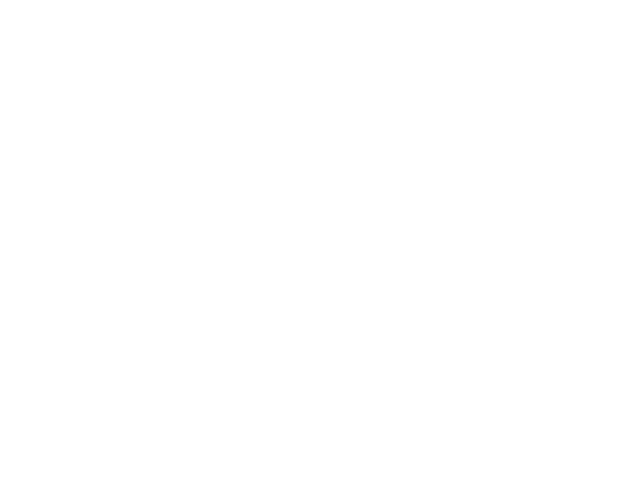
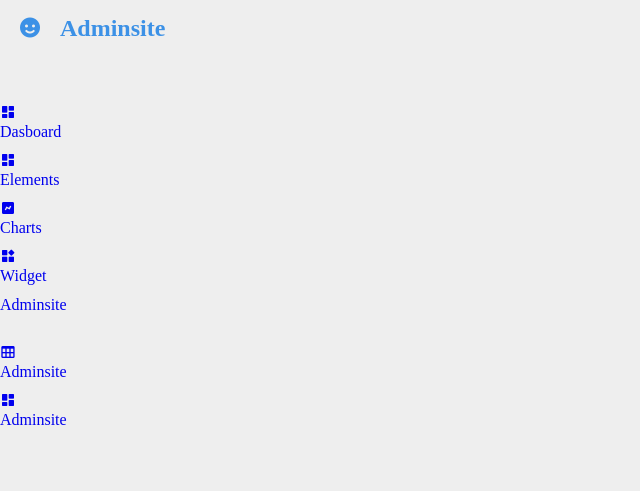
Before and after one commit to JesusDavidAgamezBarrios/examen-html-y-css, a plain HTML site: page index.html in a window 1280 px wide. Shown: the whole page, without its empty margins (0-640 px from the left). Drawn offline with nearby package versions, Linux system fonts and the light colour scheme.

Commit message:
feat: :construction: Sidebard
Construccion del sideBar

latinoamericacampus233@gmail.com

```diff
--- a/css/styles.css
+++ b/css/styles.css
@@ -0,0 +1,61 @@
+* {
+    margin: 0;
+    padding: 0;
+    box-sizing: border-box;
+}
+
+:root {
+    --light: #f9f9f9;
+    --blue: #3c91e6;
+    --light-blue: #cfe8ff;
+    --grey: #eee;
+    --dark-grey: #AAAAAA;
+    --dark: #342e37;
+
+}
+
+a {
+    text-decoration: none;
+}
+
+li {
+    list-style: none;
+}
+
+body {
+    background: var(--grey);
+
+}
+
+#sidebar {
+    top: 0;
+    left: 0;
+    width: 280px;
+    height: 100%;
+    position: fixed;
+    z-index: 1000;
+}
+
+#sidebar .brand {
+    font-size: 24px;
+    font-weight: 700;
+    height: 56px;
+    display: flex;
+    align-items: center;
+    color: var(--blue);
+}
+
+#sidebar .brand .bx {
+    min-width: 60px;
+    display: flex;
+    justify-content: center;
+}
+
+#sidebar .side-menu {
+    width: 100%;
+    margin-top: 48px;
+}
+#sidebar .side-menu li{
+    height: 48px;
+    background: var(--grey);
+}
--- a/index.html
+++ b/index.html
@@ -1,15 +1,68 @@
 <!DOCTYPE html>
 <html lang="en">
+
 <head>
     <meta charset="UTF-8">
     <meta name="viewport" content="width=device-width, initial-scale=1.0">
     <link rel="stylesheet" href="css/styles.css">
+    <!-- Boxicons -->
+    <link href='https://unpkg.com/boxicons@2.0.9/css/boxicons.min.css' rel='stylesheet'>
 
-    <title>Admin site</title>
+    <title>Adminsite</title>
 </head>
+
 <body>
-    <header>
+    <section id="sidebar">
+        <a href="#" class="brand">
+            <i class='bx bxs-smile'></i>
+            <p class="text">Adminsite</p>
+        </a>
+        <ul class="side-menu top">
+            <li>
+                <a href="#">
+                    <i class='bx bxs-dashboard' ></i>
+                    <p class="text">Dasboard</p>
+                </a>
+            </li>
+            <li>
+                <a href="#">
+                    <i class='bx bxs-dashboard' ></i>
+                    <p class="text">Elements</p>
+                </a>
+            </li>
+            <li>
+                <a href="#">
+                    <i class='bx bxs-chart'></i>
+                    <p class="text">Charts</p>
+                </a>
+            </li>
+            <li>
+                <a href="#">
+                    <i class='bx bxs-widget'></i>
+                    <p class="text">Widget</p>
+                </a>
+            </li>
+            <li>
+                <a href="#">
 
-    </header>
+                    <p class="text">Adminsite</p>
+                </a>
+            </li>
+            <li>
+                <a href="#">
+                    <i class='bx bx-table'></i>
+                    <p class="text">Adminsite</p>
+                </a>
+            </li>
+            <li>
+                <a href="#">
+                    <i class='bx bxs-dashboard' ></i>
+                    <p class="text">Adminsite</p>
+                </a>
+            </li>
+            <li>
+        </ul>
+    </section>
 </body>
+
 </html>
```
